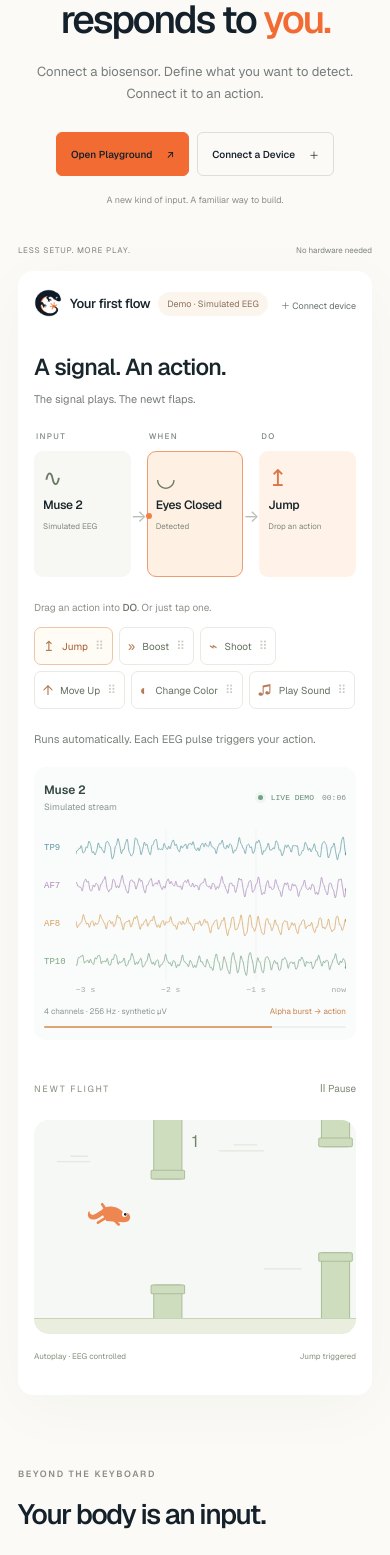
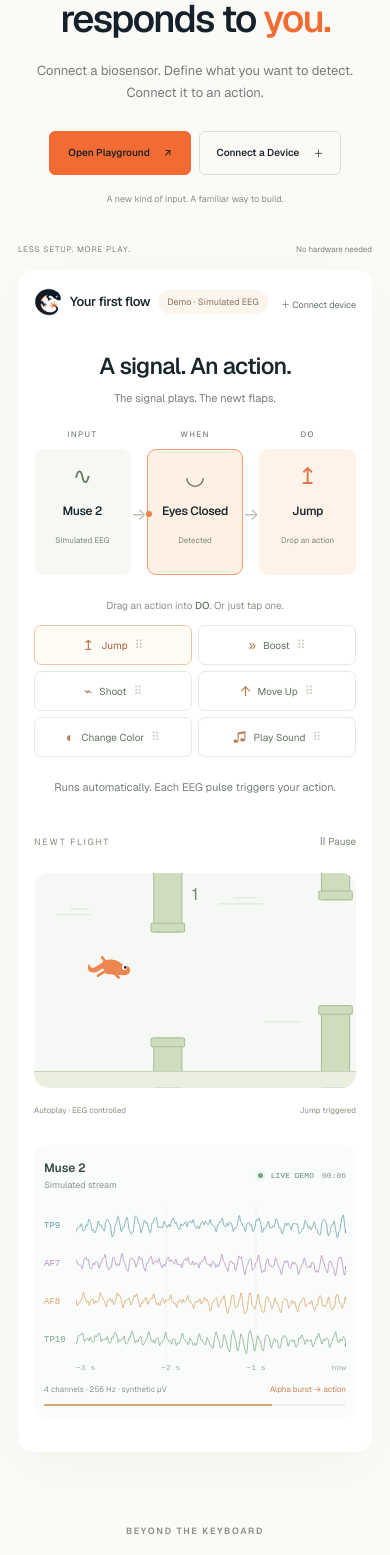
Before and after one commit to sarthakjena05/nervenewt, a React (Vite) app: page / in a window 390 px wide. Shown: the part 200-1755 px from the top of the page. Built offline with nearby package versions, Linux system fonts and the light colour scheme.

Commit message:
Polish alignment and responsive typography across landing page

```diff
--- a/src/components/Sections.jsx
+++ b/src/components/Sections.jsx
@@ -162,8 +162,7 @@ export function FinalCTA({ onConnect }) {
     <section className="final-cta section">
       <div className="eyebrow">LET’S BUILD SOMETHING HUMAN</div>
       <h2>
-        What would you build if
-        <br />
+        What would you build if <br />
         software could understand you?
       </h2>
       <CTAButtons onConnect={onConnect} />
--- a/src/components/playground/Playground.jsx
+++ b/src/components/playground/Playground.jsx
@@ -75,21 +75,21 @@ export default function Playground({ provider, onConnect }) {
             <p className="autoplay-note">
               Runs automatically. Each EEG pulse triggers your action.
             </p>
-            <div className="live-signal">
-              <SignalPreview
-                channels={flow.frame.channels}
-                timestamp={flow.frame.timestamp}
-                paused={flow.paused}
-                alpha={flow.frame.alpha}
-                detected={flow.detected}
-              />
-            </div>
           </div>
           <GamePreview
             onTogglePause={flow.togglePause}
             event={flow.event}
             paused={flow.paused}
           />
+          <div className="live-signal">
+            <SignalPreview
+              channels={flow.frame.channels}
+              timestamp={flow.frame.timestamp}
+              paused={flow.paused}
+              alpha={flow.frame.alpha}
+              detected={flow.detected}
+            />
+          </div>
         </div>
       </div>
     </section>
--- a/src/styles/playground.css
+++ b/src/styles/playground.css
@@ -62,11 +62,13 @@
 .simple-playground {
   display: grid;
   grid-template-columns: 1.05fr 1fr;
-  gap: 42px;
+  grid-template-areas: "builder game" "signal game";
+  gap: 24px 42px;
   align-items: start;
   padding: 38px 0 20px;
 }
 .flow-builder {
+  grid-area: builder;
   min-width: 0;
 }
 .builder-heading h3 {
@@ -181,12 +183,14 @@
   color: #697364;
 }
 .action-chips {
-  display: flex;
+  display: grid;
+  grid-template-columns: repeat(3, minmax(0, 1fr));
   gap: 7px;
   flex-wrap: wrap;
   margin-top: 11px;
 }
 .action-chip {
+  justify-content: center;
   display: inline-flex;
   align-items: center;
   gap: 7px;
@@ -287,6 +291,8 @@
   color: #aa6c45;
 }
 .flight-panel {
+  grid-area: game;
+  align-self: center;
   min-width: 0;
   padding-top: 4px;
 }
@@ -461,6 +467,7 @@
 @media (max-width: 800px) {
   .simple-playground {
     grid-template-columns: 1fr;
+    grid-template-areas: "builder" "game" "signal";
     gap: 30px;
   }
   .flight-panel {
@@ -596,7 +603,37 @@
   line-height: 1.6;
 }
 .live-signal {
-  margin-top: 18px;
+  grid-area: signal;
+  min-width: 0;
+}
+@media (max-width: 500px) {
+  .builder-heading,
+  .autoplay-note,
+  .action-library > p {
+    text-align: center;
+  }
+  .action-chips {
+    grid-template-columns: repeat(2, minmax(0, 1fr));
+  }
+  .action-chip {
+    min-height: 40px;
+  }
+  .flow-block {
+    text-align: center;
+  }
+  .flow-label {
+    text-align: center;
+    margin-left: 0;
+  }
+  .flow-block h3 {
+    min-height: 2.6em;
+    display: flex;
+    align-items: center;
+    justify-content: center;
+  }
+  .flight-panel {
+    padding-top: 0;
+  }
 }
 .flight-stage[role="img"] {
   cursor: default;
--- a/src/styles/site.css
+++ b/src/styles/site.css
@@ -57,6 +57,7 @@ select:focus-visible {
   outline-offset: 5px;
 }
 p {
+  text-wrap: pretty;
   line-height: 1.7;
   color: #777c7d;
   margin: 0;
@@ -65,6 +66,7 @@ h1,
 h2,
 h3 {
   margin: 0;
+  text-wrap: balance;
   font-weight: 550;
 }
 h2 {
@@ -130,7 +132,8 @@ pre {
 }
 .site-header {
   height: 92px;
-  display: flex;
+  display: grid;
+  grid-template-columns: 1fr auto 1fr;
   align-items: center;
   justify-content: space-between;
 }
@@ -145,6 +148,7 @@ pre {
   color: #d75725;
 }
 .contact-link {
+  justify-self: end;
   font-size: 12px;
 }
 .contact-link span {
@@ -171,6 +175,8 @@ pre {
   color: var(--orange);
 }
 .hero p {
+  max-width: 560px;
+  margin-inline: auto;
   font-size: 16px;
   line-height: 1.7;
 }
@@ -298,6 +304,7 @@ pre {
   margin: 24px 0;
 }
 .example-list > div {
+  white-space: nowrap;
   font-size: 11px;
   display: flex;
   gap: 9px;
@@ -382,6 +389,7 @@ pre {
   gap: 42px;
 }
 .platform-list > span {
+  text-align: center;
   font-size: 16px;
   font-weight: 550;
   display: flex;
@@ -410,6 +418,7 @@ pre {
   letter-spacing: -1px;
 }
 .validation span {
+  text-wrap: balance;
   font-size: 10px;
   color: #878b84;
 }
@@ -424,7 +433,9 @@ pre {
 .site-footer {
   display: flex;
   flex-wrap: wrap;
-  gap: 22px;
+  gap: 16px 24px;
+  justify-content: center;
+  text-align: center;
   align-items: center;
   padding: 28px 0 25px;
 }
@@ -440,7 +451,6 @@ pre {
   color: #898d86;
 }
 .site-footer > a:nth-of-type(2) {
-  margin-left: auto;
   font-size: 11px;
 }
 .site-footer > small {
@@ -583,8 +593,11 @@ pre {
   }
   .site-header {
     height: 74px;
+    grid-template-columns: auto 1fr auto;
+    gap: 18px;
   }
   .site-header nav {
+    justify-content: center;
     gap: 16px;
   }
   .site-header nav a {
@@ -718,6 +731,9 @@ pre {
     font-size: 29px;
     letter-spacing: -1.1px;
   }
+  .final-cta h2 br {
+    display: none;
+  }
   .site-footer {
     gap: 17px;
   }
@@ -741,6 +757,51 @@ pre {
     margin-inline: 16px;
   }
 }
+@media (max-width: 500px) {
+  .steps {
+    grid-template-columns: 1fr;
+    gap: 28px;
+    text-align: center;
+  }
+  .steps h3 {
+    margin: 8px 0;
+  }
+  .steps p {
+    margin-inline: auto;
+    max-width: 29ch;
+    font-size: 13px;
+  }
+  #how-it-works > h2,
+  #how-it-works > .eyebrow,
+  .examples,
+  .body-section > div:first-child,
+  .developer-section > div:first-child,
+  .integrations > div:first-child {
+    text-align: center;
+  }
+  .developer-section p {
+    margin-inline: auto;
+  }
+  .integrations {
+    align-items: center;
+  }
+  .example-list {
+    display: flex;
+    flex-wrap: wrap;
+    justify-content: center;
+    gap: 18px 22px;
+  }
+  .hero h1 {
+    font-size: clamp(34px, 9.8vw, 48px);
+    letter-spacing: -1.8px;
+  }
+  .cta-buttons {
+    flex-wrap: wrap;
+  }
+  .cta-buttons .button {
+    min-width: 142px;
+  }
+}
 @media (prefers-reduced-motion: reduce) {
   html {
     scroll-behavior: auto;
```
